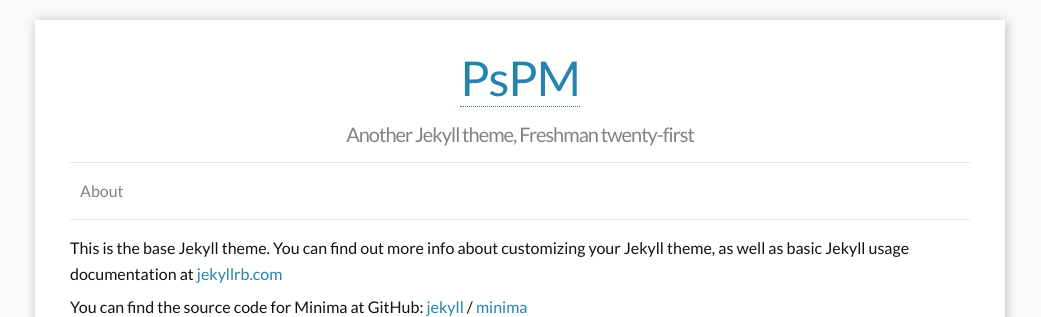
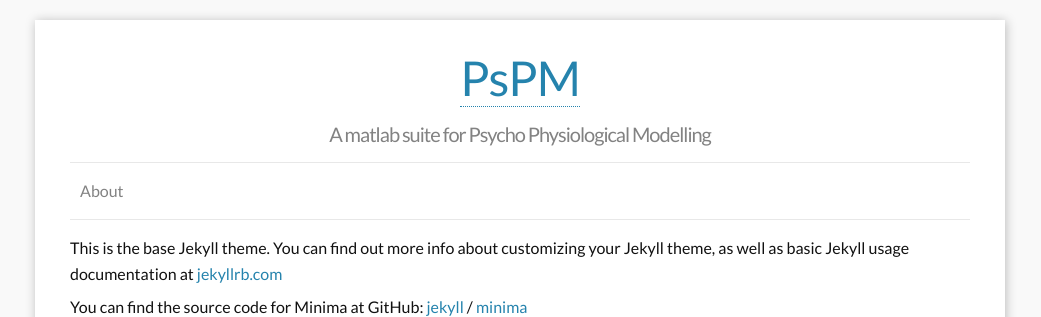
Before and after one commit to bachlab/PsPM, a Jekyll site: the page built from about.markdown, in a window 1280 px wide. Shown: the top 317 px of the page, without its empty margins (120-1161 px from the left). Built offline with Jekyll 4.4.1, drawn with Linux system fonts in a browser that asks for light colours.

Commit message:
Fix _config.yml description

```diff
--- a/_config.yml
+++ b/_config.yml
@@ -1,8 +1,6 @@
 ### Site info:
 title: PsPM
-tagline: Another Jekyll theme, Freshman twenty-first
-author: Lijia Yu
-email: yu@lijiayu.net
+tagline: A matlab suite for Psycho Physiological Modelling
 description: "A matlab suite for Pyscho Physiological Modelling"
 baseurl: "" # the subpath of your site, e.g. /blog/
 url: "" # the base hostname & protocol for your site
@@ -11,7 +9,6 @@
 ### Personal info and site tools info:
 twitter_username: baclab_uzh
 github_username:  bachlab
-favicon:     "/images/favicon.ico"
 
 ### Site setting:
 ShowContactInfo: "True" # Personal Info (twitter,github,email) can be seen on aboutme-sidebar, those info only shown where ShowContactInfo == True
```
Also changed, not shown: images/favicon.ico (deleted).
